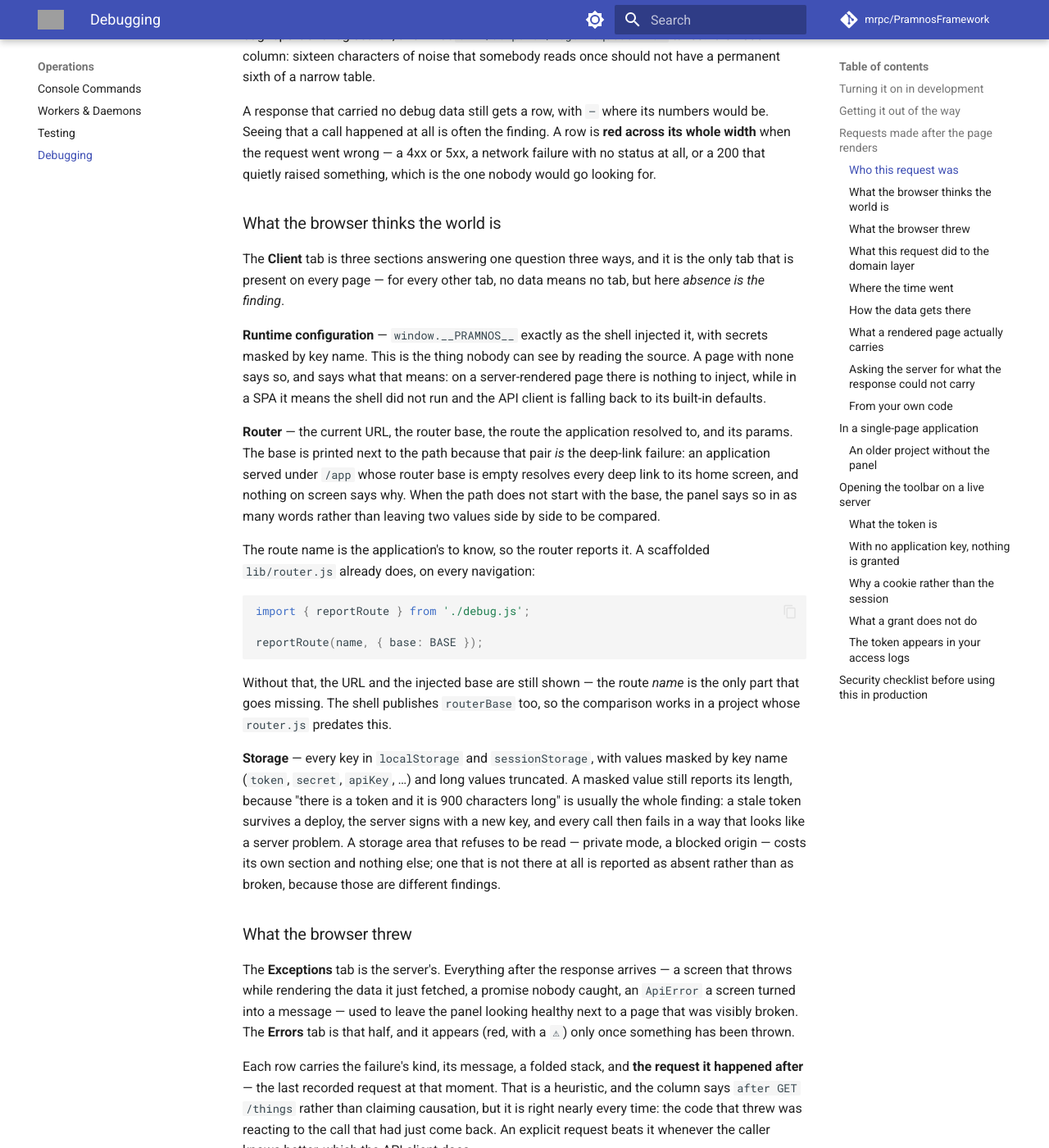
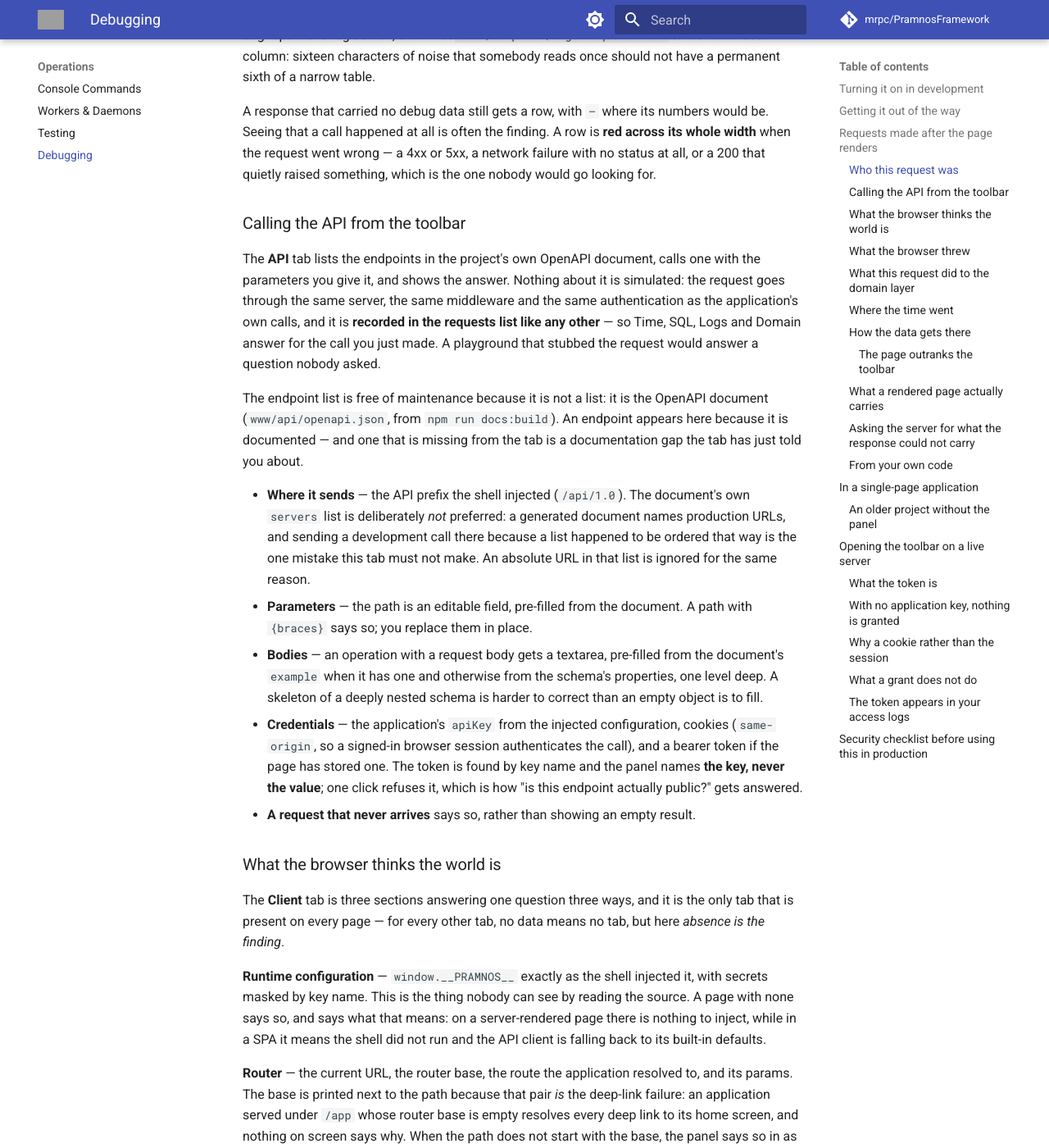
Before and after one commit to mrpc/PramnosFramework, an MkDocs documentation site: the page built from docs/Pramnos_Debugging_Guide.md, in a window 1280 px wide and 1400 px high, scrolled down 3785 px. Shown: the whole window at 82% size. Built offline with MkDocs 1.6.1 and Material for MkDocs 9.7.7, drawn with Linux system fonts in a browser that asks for light colours; comment, search, counter and statistics services are not loaded; some of the changed text lies outside the part shown; grey boxes are pictures that could not be loaded.

Commit message:
feat(debug): an API playground in the toolbar
The last item on the debug-toolbar roadmap. The API tab lists the endpoints in
the project's own OpenAPI document, calls one with the parameters given, and shows
the answer.

The call is real: same server, same middleware, same authentication, and it is
recorded in the requests list like any other — so Time, SQL, Logs and Domain
answer for the call just made. A playground that stubbed the request would answer
a question nobody asked. Recording is explicit and the unwrapped fetch is used to
send, because a SPA has no transport wrapper and a server-rendered page has one:
that is what keeps the call from being recorded twice.

The endpoint list is not a list — it is the document, so there is nothing to keep
current, and an endpoint missing from the tab is a documentation gap the tab has
just reported. Where it sends is the API prefix the shell injected; the document's
own servers list is deliberately not preferred and an absolute URL in it is
ignored, because a generated document names production URLs.

Credentials: the apiKey from the injected configuration, cookies (same-origin, so
a signed-in browser session authenticates the call), and a stored bearer token
found by key name — the panel names the key, never the value, and one click
refuses it, which is how "is this endpoint actually public?" gets answered.

The roadmap's debug-toolbar section is now a statement of what it does, plus the
two things deliberately not planned.

```diff
--- a/docs/Pramnos_Debugging_Guide.md
+++ b/docs/Pramnos_Debugging_Guide.md
@@ -174,6 +174,39 @@ numbers would be. Seeing that a call happened at all is often the finding. A row
 is **red across its whole width** when the request went wrong — a 4xx or 5xx, a
 network failure with no status at all, or a 200 that quietly raised something,
 which is the one nobody would go looking for.
+
+### Calling the API from the toolbar
+
+The **API** tab lists the endpoints in the project's own OpenAPI document, calls
+one with the parameters you give it, and shows the answer. Nothing about it is
+simulated: the request goes through the same server, the same middleware and the
+same authentication as the application's own calls, and it is **recorded in the
+requests list like any other** — so Time, SQL, Logs and Domain answer for the call
+you just made. A playground that stubbed the request would answer a question
+nobody asked.
+
+The endpoint list is free of maintenance because it is not a list: it is the
+OpenAPI document (`www/api/openapi.json`, from `npm run docs:build`). An endpoint
+appears here because it is documented — and one that is missing from the tab is a
+documentation gap the tab has just told you about.
+
+- **Where it sends** — the API prefix the shell injected (`/api/1.0`). The
+  document's own `servers` list is deliberately *not* preferred: a generated
+  document names production URLs, and sending a development call there because a
+  list happened to be ordered that way is the one mistake this tab must not make.
+  An absolute URL in that list is ignored for the same reason.
+- **Parameters** — the path is an editable field, pre-filled from the document.
+  A path with `{braces}` says so; you replace them in place.
+- **Bodies** — an operation with a request body gets a textarea, pre-filled from
+  the document's `example` when it has one and otherwise from the schema's
+  properties, one level deep. A skeleton of a deeply nested schema is harder to
+  correct than an empty object is to fill.
+- **Credentials** — the application's `apiKey` from the injected configuration,
+  cookies (`same-origin`, so a signed-in browser session authenticates the call),
+  and a bearer token if the page has stored one. The token is found by key name
+  and the panel names **the key, never the value**; one click refuses it, which is
+  how "is this endpoint actually public?" gets answered.
+- **A request that never arrives** says so, rather than showing an empty result.
 
 ### What the browser thinks the world is
 
@@ -381,6 +414,27 @@ The headers never carry query text. A header is written to the web server's
 access log and to every proxy in front of it, and statements there would put
 customer data in files nobody treats as sensitive.
 
+#### The page outranks the toolbar
+
+Injection is wrapped so that **nothing the toolbar does can cost you the
+response**. Anything thrown while rendering gives the body back exactly as it
+arrived, and a decorated body shorter than the original is discarded. Both the
+middleware and the output-buffer path enforce this.
+
+The rule is written down because of the failure that produced it. With the
+toolbar booted, a plain HTML response reached the browser as **200 with
+`Content-Length: 0`**: PHP discards an output buffer when its callback throws, so
+a 37KB page was produced and then dropped. The response headers said the request
+had succeeded — `Server-Timing`, `X-Pramnos-Debug`, a request id — nothing was
+logged, because the callback runs at shutdown, and every uptime check passed. To
+a person it looked like a broken front-end build. One development environment
+lost a day and switched `APP_DEBUG` off.
+
+An empty 200 is the worst shape a failure can take. A missing toolbar is a bug
+report; a missing page is a phone call. If the toolbar ever disappears from a page
+that is otherwise fine, that is this guard doing its job, and the reason will be
+in the application error log rather than on screen.
+
 An annotated response also declares `Vary: Cookie`, and `Cache-Control:
 no-store, private` whenever the grant came from a token. On a live server the
 toolbar is open for one browser while every other visitor gets the same URLs,
@@ -504,10 +558,10 @@ project gets it as an ES module with `record()` exported. There is no second
 renderer to drift, which is what produced a `✕` that had to be fixed twice.
 
 So both deliveries draw **every collector the payload carries** — SQL, Time,
-Route, Auth, Session, Logs, Views, Domain, Migrations, Exceptions — plus **Errors**
-and **Client**, which come from what this script observed in the browser rather
-than from any payload. A collector the payload does not carry gets no tab, rather
-than an empty one that reads as "nothing happened".
+Route, Auth, Session, Logs, Views, Domain, Migrations, Exceptions — plus **Errors**,
+**Client** and **API**, which come from the browser rather than from any payload. A
+collector the payload does not carry gets no tab, rather than an empty one that
+reads as "nothing happened".
 
 Nothing in the panel is application-specific, so **do not write your own** — if a
 field is missing, add it to the framework's source or report it upstream. A
```
Also changed, not shown: docs/Roadmap.md (+14 -16 lines), docs/version-history/posts/2026-08-14-an-api-playground-in-the-toolbar.md (added, +79 -0 lines), 2 other files.
